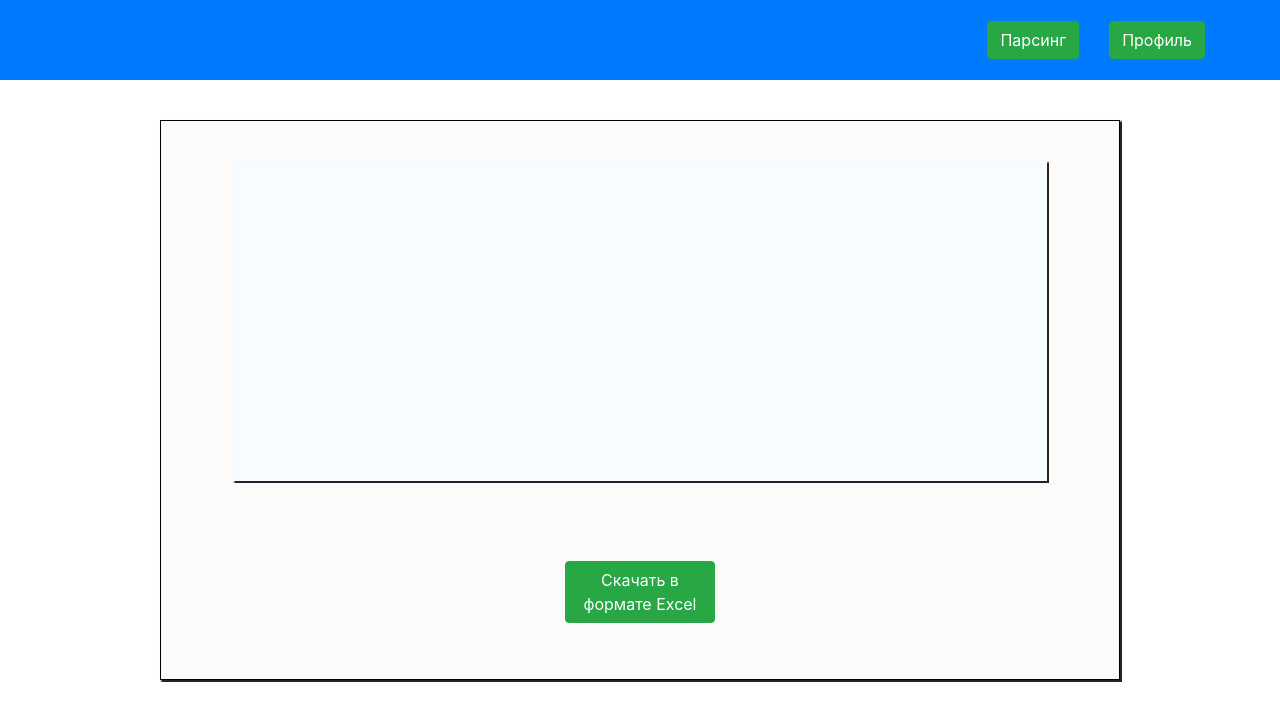
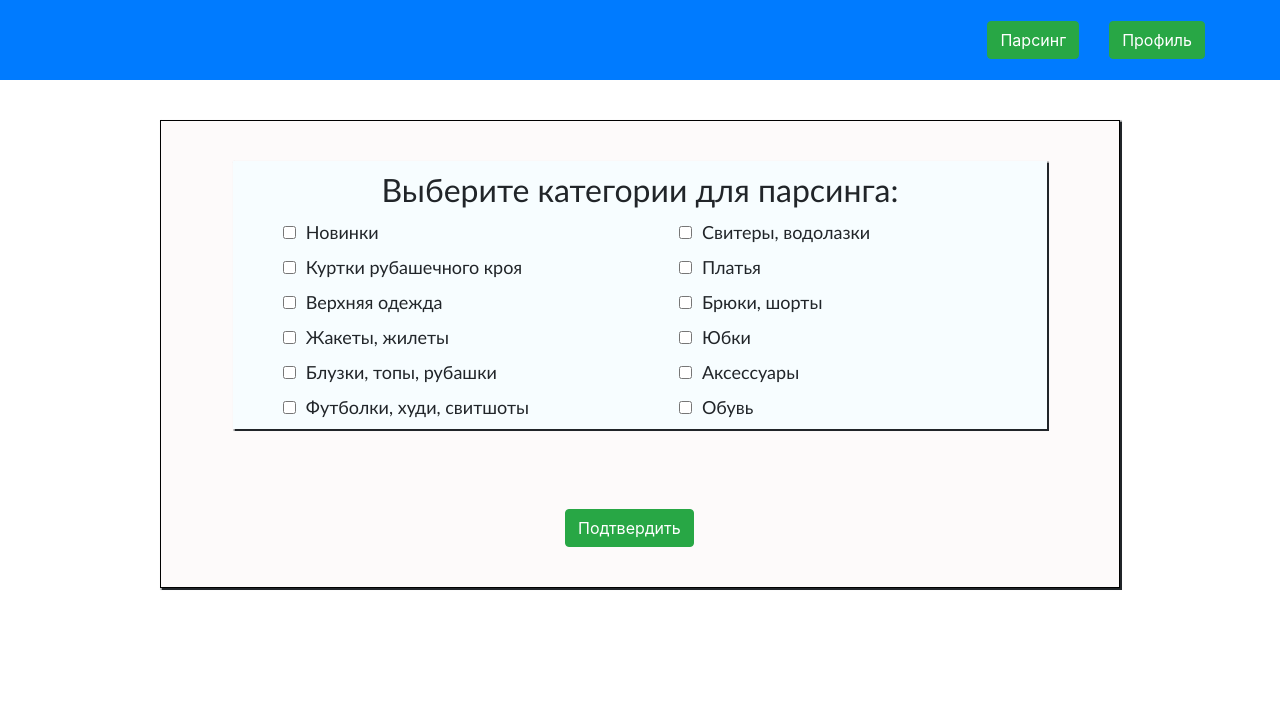
Before and after one commit to Cameriusm/HTML-parser, a React (Create React App) app: page /parser-category in a window 1280 px wide. Shown: the top 720 px of the page. Built offline with nearby package versions, Linux system fonts and the light colour scheme; no server answers; sample sign-in values are in the browser's storage.

Commit message:
Add selection of categories for parser

```diff
--- a/package.json
+++ b/package.json
@@ -6,6 +6,7 @@
     "@testing-library/jest-dom": "^5.11.4",
     "@testing-library/react": "^11.1.0",
     "@testing-library/user-event": "^12.1.10",
+    "axios": "^0.21.1",
     "bootstrap": "^4.6.0",
     "firebase": "^8.4.1",
     "react": "^17.0.2",
--- a/src/App.css
+++ b/src/App.css
@@ -90,3 +90,36 @@ Form {
   margin-top: 10px;
   font-size: 11px;
 }
+.checkbox-list {
+  display: flex;
+  flex-direction: column;
+  height: auto;
+}
+.checkbox-list {
+  height: auto;
+}
+.checkbox-category {
+  display: flex;
+  /* justify-content: center; */
+}
+.checkbox-list label {
+  margin-left: 25px;
+  font-size: 18px;
+  cursor: pointer;
+}
+.checkbox-list input {
+  margin: 0 10px 0 5px;
+}
+.checkbox-list h2 {
+  margin: 10px;
+  text-align: center;
+}
+.checkbox-list-column {
+  margin-right: 100px;
+  margin-left: 20px;
+  display: flex;
+  flex-direction: column;
+}
+.checkbox-category-background {
+  height: auto;
+}
--- a/src/components/Parser.js
+++ b/src/components/Parser.js
@@ -1,16 +1,181 @@
-import React from 'react';
-import logo from './logo.jpg';
-import { Link } from 'react-router-dom';
+import React, { useState } from 'react';
+import { Alert } from 'react-bootstrap';
+import { useHistory } from 'react-router-dom';
 
 export default function Parser() {
+  const [boxes, setBoxes] = useState([]);
+  const [error, setError] = useState('');
+
+  const [loading, setLoading] = useState(false);
+  const history = useHistory();
+
+  const checkboxHandler = (e) => {
+    if (e.target.checked) {
+      setBoxes([...boxes, e.target.value]);
+    }
+    if (!e.target.checked) {
+      setBoxes(boxes.filter((value) => value !== e.target.value));
+    }
+  };
+
+  const parseHandler = (e) => {
+    e.preventDefault();
+    setLoading(true);
+    setError('');
+    if (boxes.length === 0) {
+      setError('Вы не выбрали ни одной категории!');
+    } else {
+      history.push({
+        pathname: '/parsing-details',
+        state: { categories: boxes },
+      });
+    }
+    setLoading(false);
+    console.log(boxes);
+  };
   return (
-    <div className="parsing-background">
-      <div className="parsing-details"></div>
+    <div className="parsing-background checkbox-category-background">
+      <div className="parsing-details checkbox-list">
+        <h2>Выберите категории для парсинга:</h2>
+        {error && <Alert variant="danger">{error}</Alert>}
+        <div className="checkbox-category">
+          <div className="checkbox-list-column">
+            <label>
+              <input
+                type="checkbox"
+                value="News"
+                onChange={(e) => {
+                  checkboxHandler(e);
+                }}
+              />
+              Новинки
+            </label>
+            <label>
+              <input
+                type="checkbox"
+                value="Jackets"
+                onChange={(e) => {
+                  checkboxHandler(e);
+                }}
+              />
+              Куртки рубашечного кроя
+            </label>
+            <label>
+              <input
+                type="checkbox"
+                value="Outerwear"
+                onChange={(e) => {
+                  checkboxHandler(e);
+                }}
+              />
+              Верхняя одежда
+            </label>
+            <label>
+              <input
+                type="checkbox"
+                value="Vests"
+                onChange={(e) => {
+                  checkboxHandler(e);
+                }}
+              />
+              Жакеты, жилеты
+            </label>
+            <label>
+              <input
+                type="checkbox"
+                value="Blouses"
+                onChange={(e) => {
+                  checkboxHandler(e);
+                }}
+              />
+              Блузки, топы, рубашки
+            </label>
+            <label>
+              <input
+                type="checkbox"
+                value="Shirts"
+                onChange={(e) => {
+                  checkboxHandler(e);
+                }}
+              />
+              Футболки, худи, свитшоты
+            </label>
+          </div>
+          <div className="checkbox-list-column">
+            <label>
+              <input
+                type="checkbox"
+                value="Sweater"
+                onChange={(e) => {
+                  checkboxHandler(e);
+                }}
+              />
+              Свитеры, водолазки
+            </label>
+            <label>
+              <input
+                type="checkbox"
+                value="Dresses"
+                onChange={(e) => {
+                  checkboxHandler(e);
+                }}
+              />
+              Платья
+            </label>
+            <label>
+              <input
+                type="checkbox"
+                value="Pants"
+                onChange={(e) => {
+                  checkboxHandler(e);
+                }}
+              />
+              Брюки, шорты
+            </label>
+            <label>
+              <input
+                type="checkbox"
+                value="Skirts"
+                onChange={(e) => {
+                  checkboxHandler(e);
+                }}
+              />
+              Юбки
+            </label>
+            <label>
+              <input
+                type="checkbox"
+                value="Accessories"
+                onChange={(e) => {
+                  checkboxHandler(e);
+                }}
+              />
+              Аксессуары
+            </label>
+            <label>
+              <input
+                type="checkbox"
+                value="Shoes"
+                onChange={(e) => {
+                  checkboxHandler(e);
+                }}
+              />
+              Обувь
+            </label>
+          </div>
+        </div>
+      </div>
       <div className="parsing-bottom">
         <div className="parsing-button ">
-          <Link to="/parser-category">
-            <button className="btn btn-success">Скачать в формате Excel</button>
-          </Link>
+          <button
+            disabled={loading}
+            onClick={(e) => {
+              parseHandler(e);
+            }}
+            className="btn btn-success"
+          >
+            Подтвердить
+          </button>
         </div>
       </div>
     </div>
```
Also changed, not shown: 1 other file (tests, documents, lock files or other folders).
